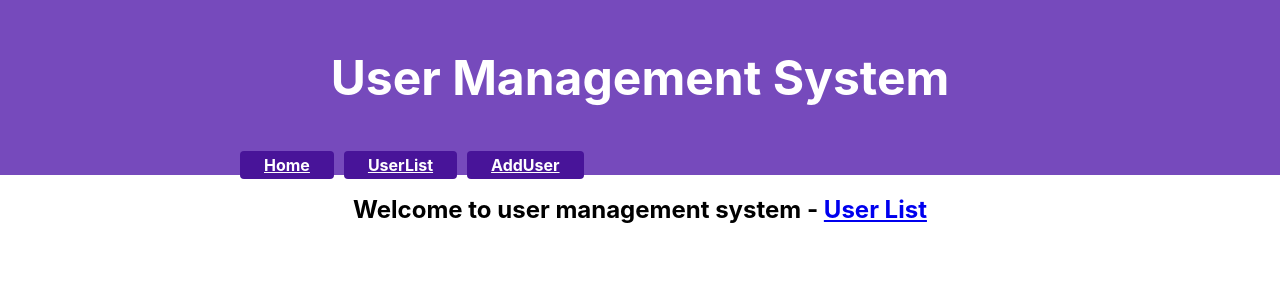
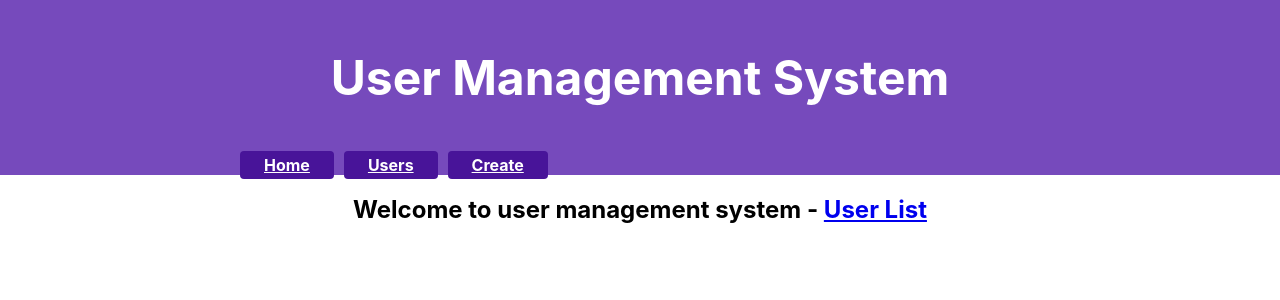
Before and after one commit to wangyifan2018/user-management, a React (Create React App) app: page / in a window 1280 px wide. Shown: the top 300 px of the page. Built offline with nearby package versions, Linux system fonts and the light colour scheme.

Commit message:
chore: 添加后跳转

```diff
--- a/src/components/AddPostForm/index.tsx
+++ b/src/components/AddPostForm/index.tsx
@@ -2,12 +2,14 @@ import React, { useState } from 'react';
 import { useDispatch } from 'react-redux';
 import { nanoid } from '@reduxjs/toolkit';
 import { postAdded } from '../../redux/posts/postsSlice';
+import { useNavigate } from 'react-router-dom';
 
 export const AddPostForm = () => {
   const [name, setName] = useState('');
   const [information, setPosition] = useState('');
 
   const dispatch = useDispatch();
+  const navigate = useNavigate();
 
   const onTitleChanged = (e: {
     target: { value: React.SetStateAction<string> };
@@ -28,6 +30,8 @@ export const AddPostForm = () => {
 
       setName('');
       setPosition('');
+
+      navigate(`/user`);
     }
   };
 
--- a/src/components/Header/index.tsx
+++ b/src/components/Header/index.tsx
@@ -20,13 +20,13 @@ export const Header = () => {
                 to={'/user'}
                 style={({ isActive }) => navColor(isActive)}
               >
-                UserList
+                Users
               </NavLink>
               <NavLink
                 to={'create'}
                 style={({ isActive }) => navColor(isActive)}
               >
-                AddUser
+                Create
               </NavLink>
             </div>
           </div>
```
